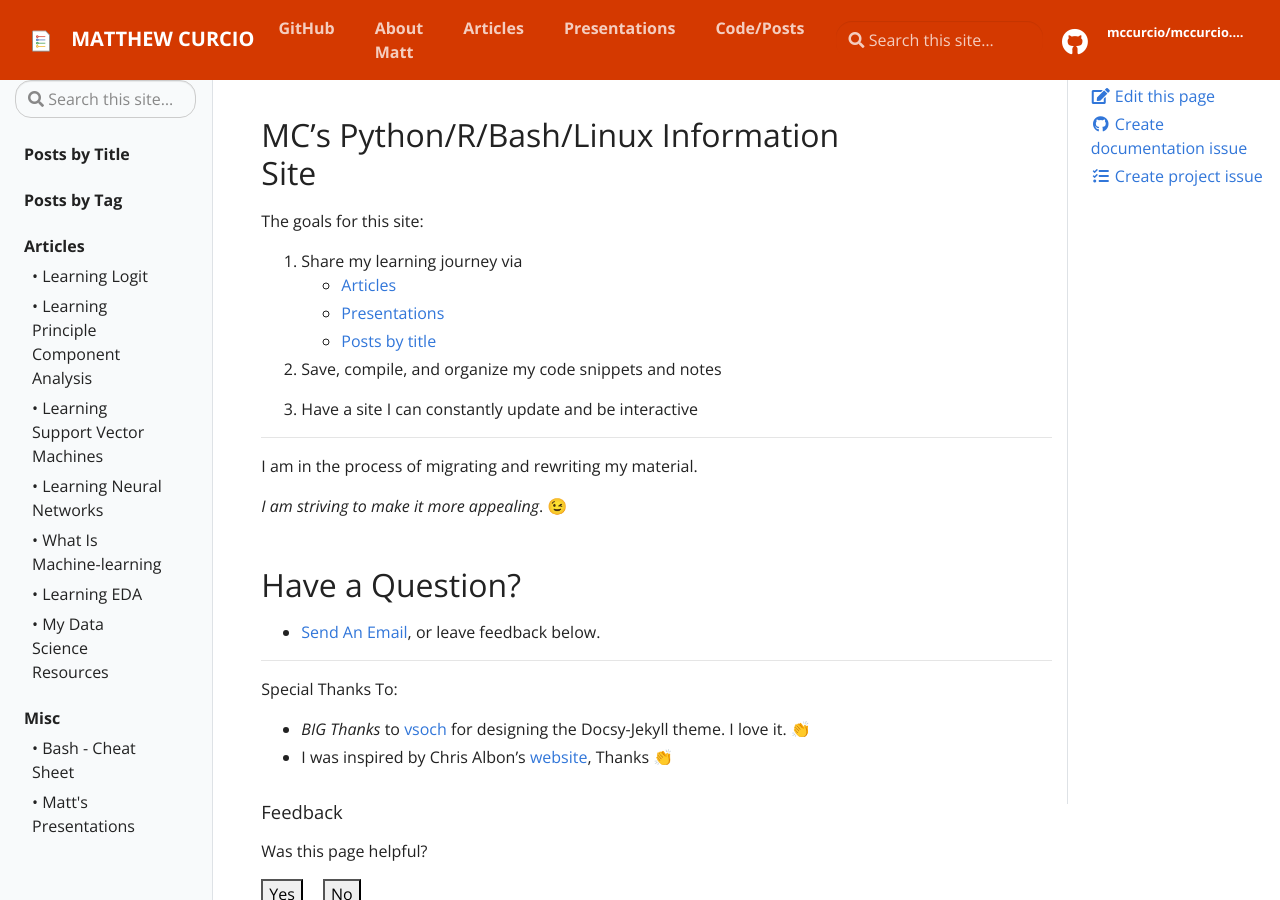
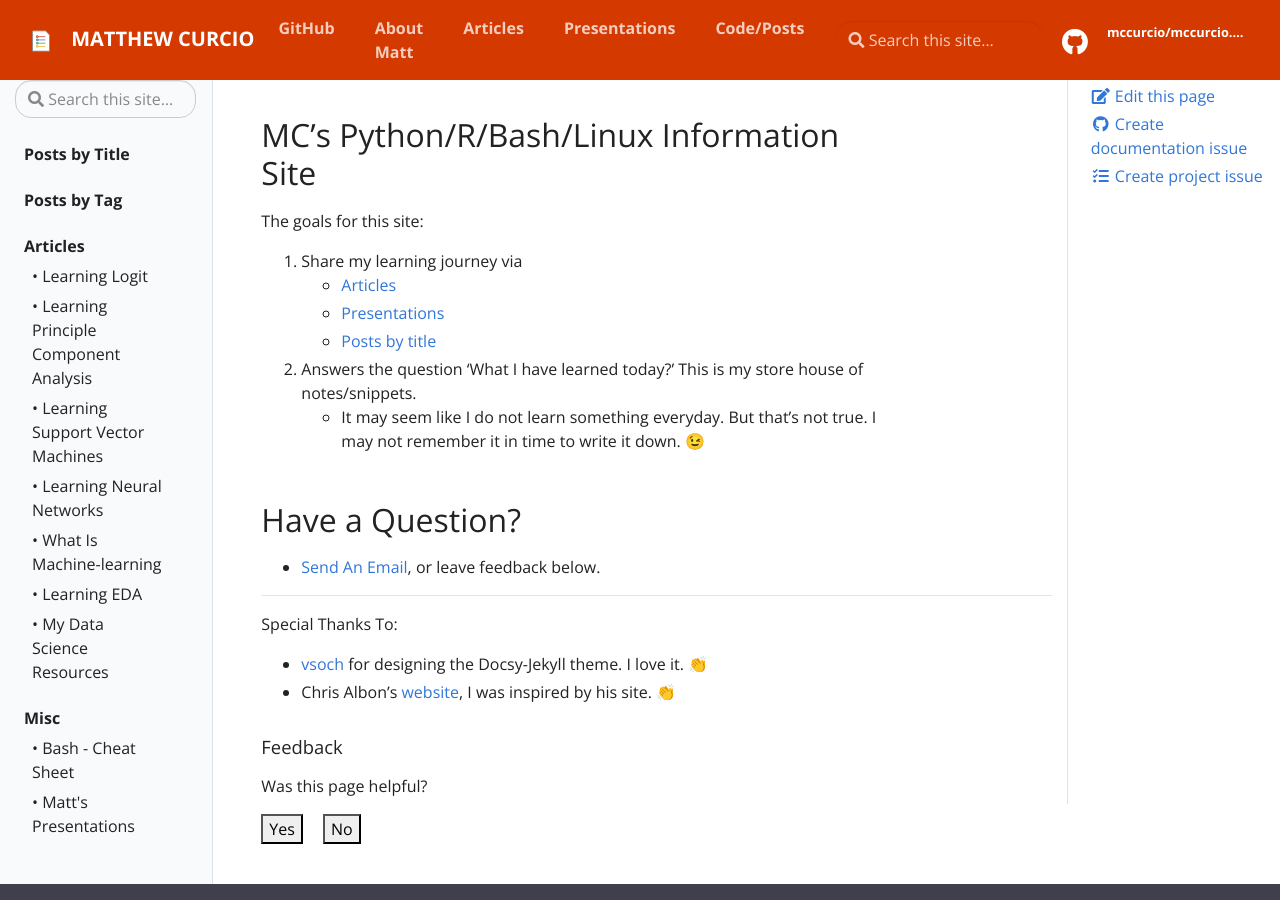
Before and after one commit to mccurcio/mccurcio.github.io, a Jekyll site: the page built from pages/index.md, in a window 1280 px wide and 900 px high. Built offline with Jekyll 4.4.1, drawn with Linux system fonts in a browser that asks for light colours.

Commit message:
Update index.md

```diff
--- a/pages/index.md
+++ b/pages/index.md
@@ -13,15 +13,8 @@ The goals for this site:
    - [Presentations](docs/mcc-presentations)
    - [Posts by title](archive)
 
-2. Save, compile, and organize my code snippets and notes
-
-3. Have a site I can constantly update and be interactive
-
----
-
-I am in the process of migrating and rewriting my material.
-
-*I am striving to make it more appealing*. 😉
+2. Answers the question 'What I have learned today?' This is my store house of notes/snippets.
+   - It may seem like I do not learn something everyday. But that's not true. I may not remember it in time to write it down. 😉
 
 ## Have a Question?
 
@@ -30,5 +23,5 @@ I am in the process of migrating and rewriting my material.
 ---
 
 Special Thanks To:
-- *BIG Thanks* to [vsoch](https://vsoch.github.io/docsy-jekyll/) for designing the Docsy-Jekyll theme. I love it. 👏
-- I was inspired by Chris Albon's [website](https://chrisalbon.com), Thanks 👏
+- [vsoch](https://vsoch.github.io/docsy-jekyll/) for designing the Docsy-Jekyll theme. I love it. 👏
+- Chris Albon's [website](https://chrisalbon.com), I was inspired by his site. 👏
```
